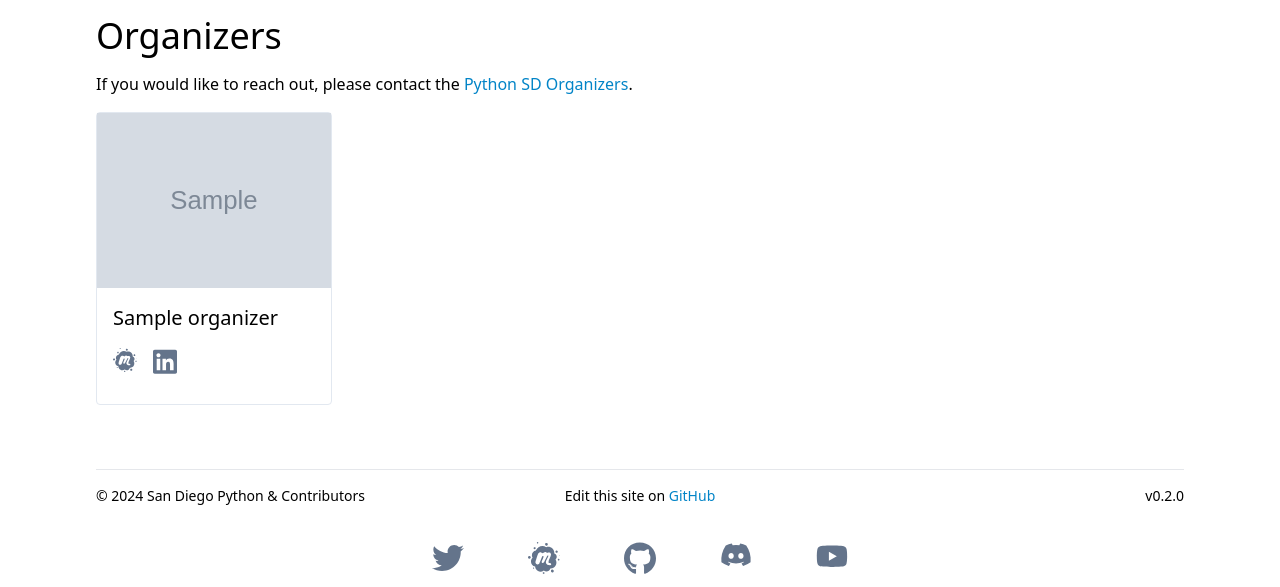
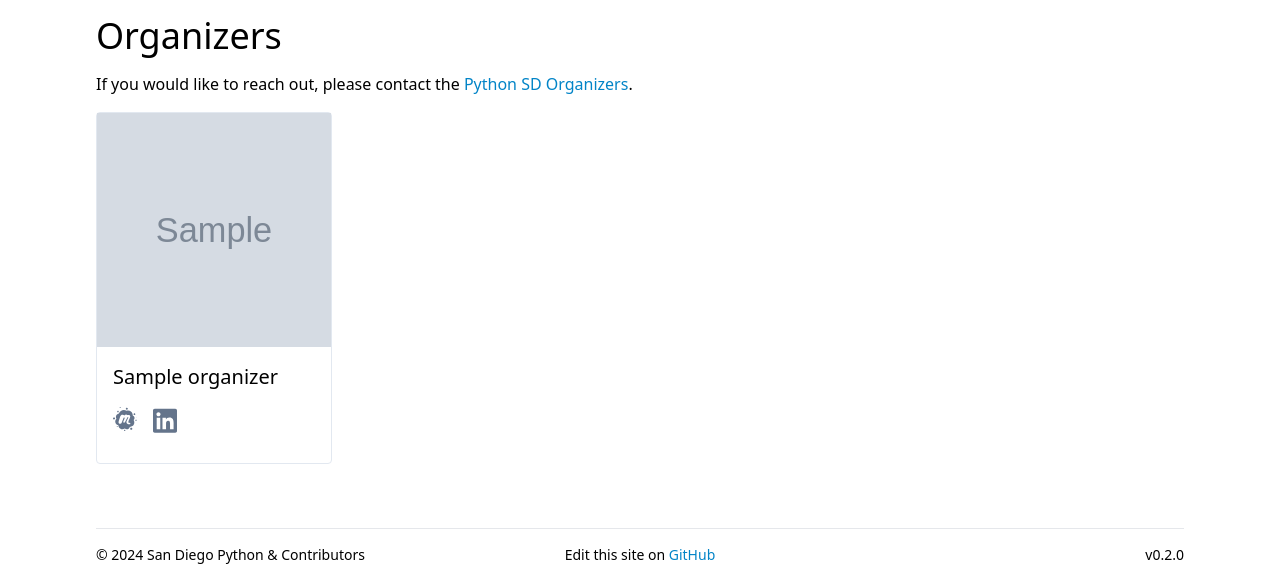
Before and after one commit to sandiegopython/pythonsd-django, a Django app: page /organizers/ in a window 1280 px wide. Shown: the part 96-683 px from the top of the page. Run offline with Django 4.2, Linux system fonts and the light colour scheme; tables that the repository leaves empty hold one stand-in row (values such as "Sample post"); grey boxes marked "Sample" are stand-in pictures; style sheets or scripts are compiled from the project's sources; some libraries are stand-ins or nearby versions.

Commit message:
Update pythonsd/templates/pythonsd/organizers.html
Co-authored-by: Jeremy <131234246+Jer-Pha@users.noreply.github.com>

```diff
--- a/pythonsd/templates/pythonsd/organizers.html
+++ b/pythonsd/templates/pythonsd/organizers.html
@@ -15,7 +15,7 @@
 <div class="grid grid-cols-1 md:grid-cols-3 lg:grid-cols-4 gap-12 mb-16 ">
   {% for organizer in organizers %}
     <div class="flex flex-col rounded border border-slate-200 max-w-64 md:max-w-80 mx-auto">
-      <img src="{{ organizer.photo.url }}" class="flex-none" alt="{{ organizer.name }}">
+      <img src="{{ organizer.photo.url }}" class="flex-none aspect-square object-cover" alt="{{ organizer.name }}">
       <div class="p-4">
         <h3>{{ organizer.name }}</h3>
 
```
